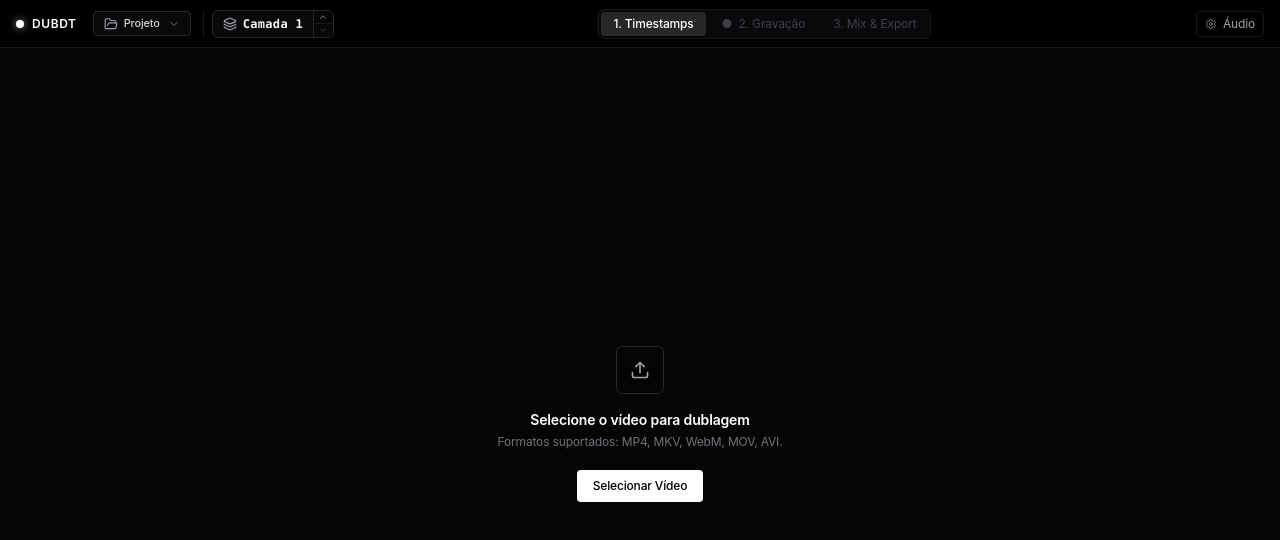
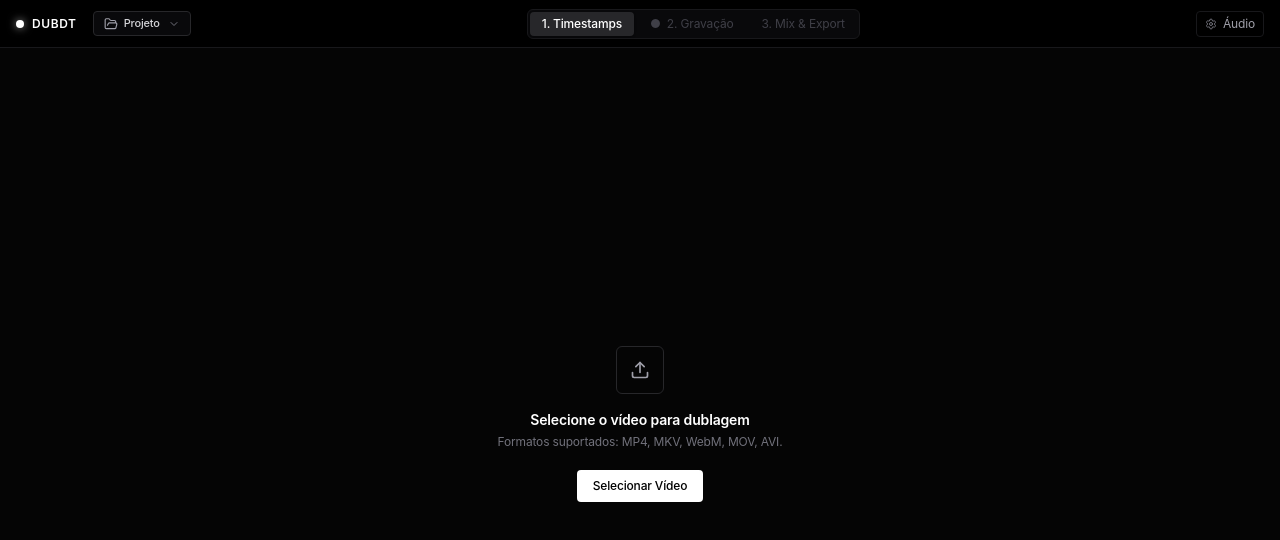
Before and after one commit to FixBROfficial/DubDT, a React (Vite) app: page / in a window 1280 px wide. Shown: the top 540 px of the page. Built offline with nearby package versions, Linux system fonts and the light colour scheme.

Commit message:
fix(navbar): hide layer selector when no project/video is loaded

```diff
--- a/src/components/Navbar.tsx
+++ b/src/components/Navbar.tsx
@@ -251,7 +251,8 @@ export const Navbar: React.FC<NavbarProps> = ({
           </div>
         )}
 
-        {/* Global Layer Switcher */}
+        {/* Global Layer Switcher (only shown when a video/project is active) */}
+        {(videoName || linesCount > 0) && (
           <div className="pl-2 border-l border-zinc-900">
             <LayerSelector
               currentLayer={currentLayer}
@@ -259,6 +260,7 @@ export const Navbar: React.FC<NavbarProps> = ({
               totalLinesByLayer={linesCountByLayer}
             />
           </div>
+        )}
       </div>
 
       {/* Minimal Stepper Navigation */}
```
Lines whose indentation alone changed are shown as unchanged.
